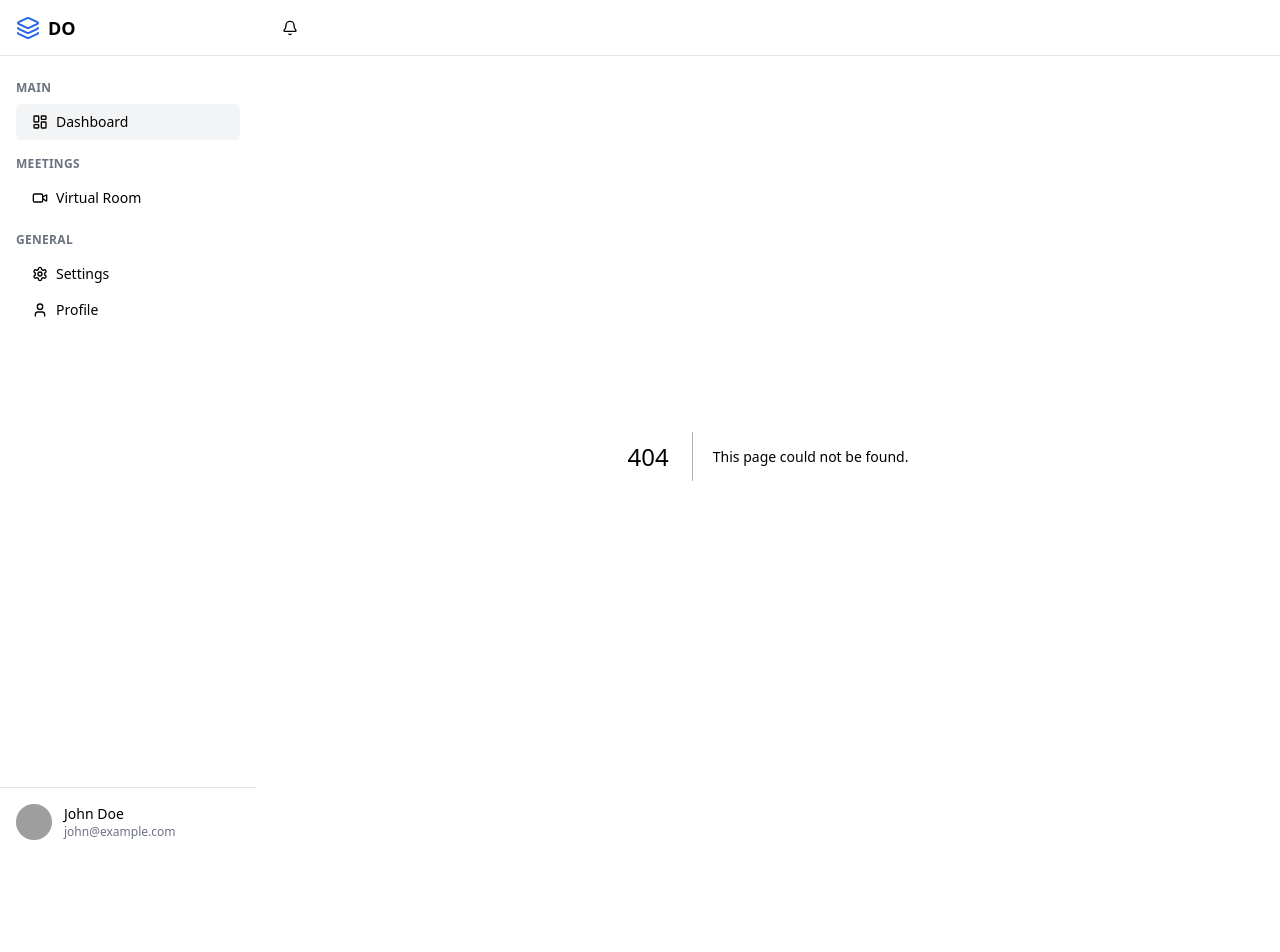
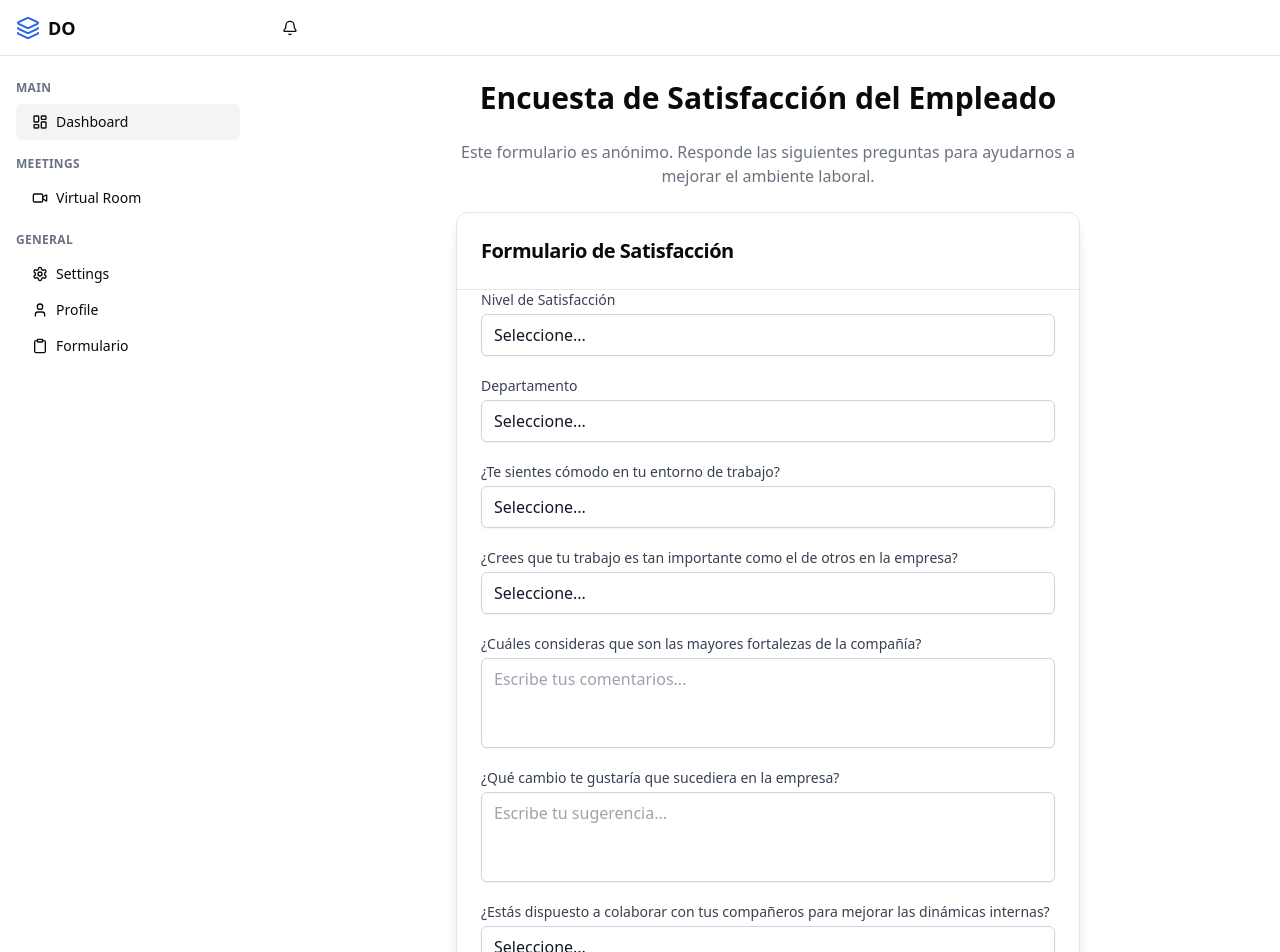
Before and after one commit to AlexMGP7/design, a Next.js app: page /formulario in a window 1280 px wide. Before the commit this address had no page. Shown: the top 952 px of the page. Before the commit the page ends 856 px from the top, so only its background shows below. Built offline with nearby package versions, Linux system fonts and the light colour scheme; grey boxes are pictures that could not be loaded.

Commit message:
formulario

```diff
--- /dev/null
+++ b/src/app/formulario/page.tsx
@@ -0,0 +1,171 @@
+"use client";
+
+import React, { useState } from "react";
+import { Button } from "@/components/ui/button";
+import {
+  Card,
+  CardContent,
+  CardHeader,
+  CardTitle,
+} from "@/components/ui/card";
+
+export default function Formulario() {
+  const [satisfaccion, setSatisfaccion] = useState("");
+  const [departamento, setDepartamento] = useState("");
+  const [comodidad, setComodidad] = useState("");
+  const [importanciaTrabajo, setImportanciaTrabajo] = useState("");
+  const [fortalezas, setFortalezas] = useState("");
+  const [cambioDeseado, setCambioDeseado] = useState("");
+  const [colaboracion, setColaboracion] = useState("");
+
+  const handleSubmit = (e: React.FormEvent<HTMLFormElement>) => {
+    e.preventDefault();
+    // Aquí podrías enviar los datos del formulario
+    console.log({
+      satisfaccion,
+      departamento,
+      comodidad,
+      importanciaTrabajo,
+      fortalezas,
+      cambioDeseado,
+      colaboracion,
+    });
+  };
+
+  const inputClasses =
+    "mt-1 block w-full rounded-md border border-gray-300 bg-white px-3 py-2 text-gray-900 placeholder-gray-400 shadow-sm focus:border-indigo-500 focus:outline-none focus:ring-indigo-500 transition-colors";
+
+  return (
+    <div className="mx-auto max-w-2xl p-6 space-y-6">
+      <h1 className="text-3xl font-bold text-center">
+        Encuesta de Satisfacción del Empleado
+      </h1>
+      <p className="text-center text-gray-500 dark:text-gray-400">
+        Este formulario es anónimo. Responde las siguientes preguntas para ayudarnos a mejorar el ambiente laboral.
+      </p>
+      <Card className="shadow-lg rounded-xl">
+        <CardHeader className="border-b">
+          <CardTitle className="text-xl">Formulario de Satisfacción</CardTitle>
+        </CardHeader>
+        <CardContent>
+          <form onSubmit={handleSubmit} className="space-y-5">
+            {/* Nivel de Satisfacción */}
+            <div>
+              <label className="block text-sm font-medium text-gray-700">
+                Nivel de Satisfacción
+              </label>
+              <select
+                value={satisfaccion}
+                onChange={(e) => setSatisfaccion(e.target.value)}
+                className={`${inputClasses} appearance-none`}
+              >
+                <option value="">Seleccione...</option>
+                <option value="muy_insatisfecho">Muy Insatisfecho</option>
+                <option value="insatisfecho">Insatisfecho</option>
+                <option value="neutral">Neutral</option>
+                <option value="satisfecho">Satisfecho</option>
+                <option value="muy_satisfecho">Muy Satisfecho</option>
+              </select>
+            </div>
+            {/* Departamento */}
+            <div>
+              <label className="block text-sm font-medium text-gray-700">
+                Departamento
+              </label>
+              <select
+                value={departamento}
+                onChange={(e) => setDepartamento(e.target.value)}
+                className={`${inputClasses} appearance-none`}
+              >
+                <option value="">Seleccione...</option>
+                <option value="ventas">Ventas</option>
+                <option value="marketing">Marketing</option>
+                <option value="desarrollo">Desarrollo</option>
+                <option value="administracion">Administración</option>
+                <option value="recursos_humanos">Recursos Humanos</option>
+              </select>
+            </div>
+            {/* Comodidad en el entorno de trabajo */}
+            <div>
+              <label className="block text-sm font-medium text-gray-700">
+                ¿Te sientes cómodo en tu entorno de trabajo?
+              </label>
+              <select
+                value={comodidad}
+                onChange={(e) => setComodidad(e.target.value)}
+                className={`${inputClasses} appearance-none`}
+              >
+                <option value="">Seleccione...</option>
+                <option value="no">No</option>
+                <option value="si">Sí</option>
+              </select>
+            </div>
+            {/* Importancia del trabajo */}
+            <div>
+              <label className="block text-sm font-medium text-gray-700">
+                ¿Crees que tu trabajo es tan importante como el de otros en la empresa?
+              </label>
+              <select
+                value={importanciaTrabajo}
+                onChange={(e) => setImportanciaTrabajo(e.target.value)}
+                className={`${inputClasses} appearance-none`}
+              >
+                <option value="">Seleccione...</option>
+                <option value="no_importante">No es importante</option>
+                <option value="poco_importante">Poco importante</option>
+                <option value="igual_importante">Igual de importante</option>
+                <option value="muy_importante">Muy importante</option>
+              </select>
+            </div>
+            {/* Fortalezas de la compañía */}
+            <div>
+              <label className="block text-sm font-medium text-gray-700">
+                ¿Cuáles consideras que son las mayores fortalezas de la compañía?
+              </label>
+              <textarea
+                value={fortalezas}
+                onChange={(e) => setFortalezas(e.target.value)}
+                rows={3}
+                className={`${inputClasses} resize-none`}
+                placeholder="Escribe tus comentarios..."
+              />
+            </div>
+            {/* Cambio deseado */}
+            <div>
+              <label className="block text-sm font-medium text-gray-700">
+                ¿Qué cambio te gustaría que sucediera en la empresa?
+              </label>
+              <textarea
+                value={cambioDeseado}
+                onChange={(e) => setCambioDeseado(e.target.value)}
+                rows={3}
+                className={`${inputClasses} resize-none`}
+                placeholder="Escribe tu sugerencia..."
+              />
+            </div>
+            {/* Colaboración para mejorar dinámicas internas */}
+            <div>
+              <label className="block text-sm font-medium text-gray-700">
+                ¿Estás dispuesto a colaborar con tus compañeros para mejorar las dinámicas internas?
+              </label>
+              <select
+                value={colaboracion}
+                onChange={(e) => setColaboracion(e.target.value)}
+                className={`${inputClasses} appearance-none`}
+              >
+                <option value="">Seleccione...</option>
+                <option value="no">No</option>
+                <option value="si">Sí</option>
+              </select>
+            </div>
+            <div className="pt-4">
+              <Button type="submit" className="w-full bg-indigo-600 hover:bg-indigo-700 text-white transition-colors">
+                Enviar Encuesta
+              </Button>
+            </div>
+          </form>
+        </CardContent>
+      </Card>
+    </div>
+  );
+}
--- a/src/components/Sidebar.tsx
+++ b/src/components/Sidebar.tsx
@@ -8,6 +8,7 @@ import {
   Video,
   Settings,
   User,
+  Clipboard, // importamos un ícono para el formulario
 } from "lucide-react";
 import React from "react";
 
@@ -96,6 +97,16 @@ export default function Sidebar({
                 Profile
               </Button>
             </Link>
+            <Link href="/formulario">
+              <Button
+                variant="ghost"
+                className="w-full justify-start gap-2"
+                onClick={() => setActiveView("formulario")}
+              >
+                <Clipboard className="h-4 w-4" />
+                Formulario
+              </Button>
+            </Link>
           </div>
         </div>
       </nav>
```
